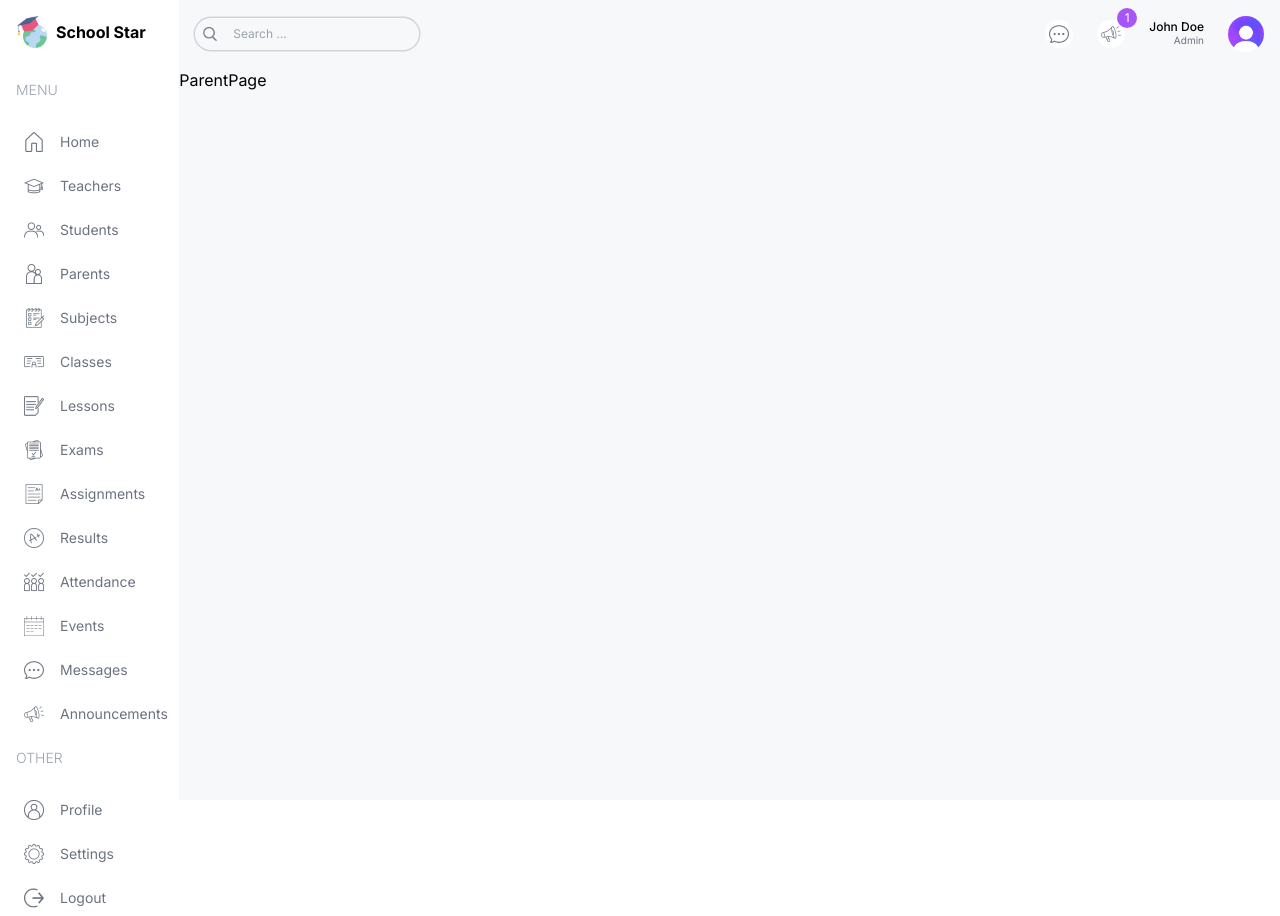
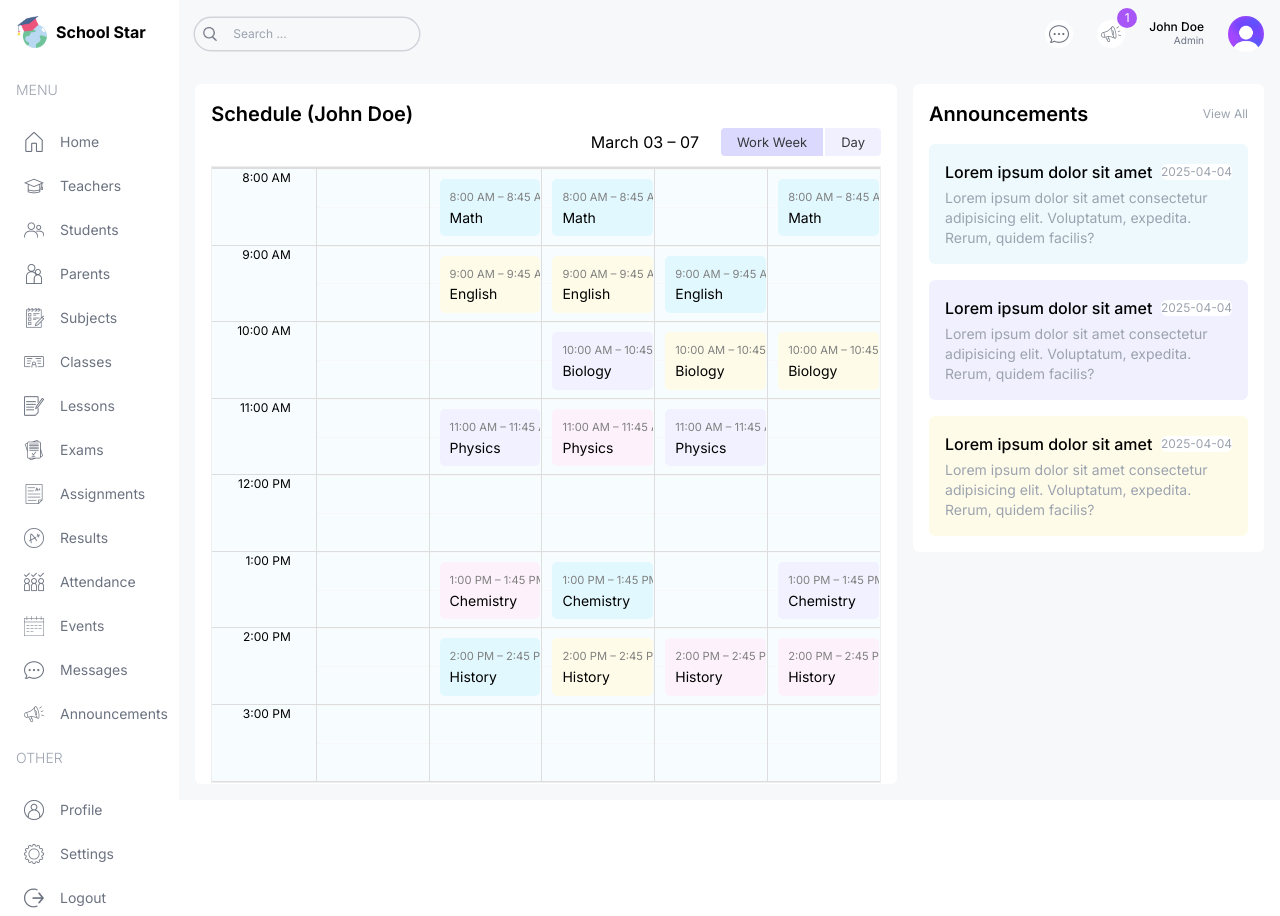
Before and after one commit to Tegarsw17/school-management, a Next.js app: page /parent in a window 1280 px wide. Built offline with nearby package versions, Linux system fonts and the light colour scheme.

Commit message:
add calender event for each user

```diff
--- a/src/app/(dashboard)/layout.tsx
+++ b/src/app/(dashboard)/layout.tsx
@@ -18,7 +18,7 @@
                 <Menu />
             </div>
             {/* right */}
-            <div className="w-[86%] md:w-[92%] lg:w-[84%] xl:w-[86%] bg-[#F7F8FA] overflow-scroll">
+            <div className="w-[86%] md:w-[92%] lg:w-[84%] xl:w-[86%] bg-[#F7F8FA] overflow-scroll flex flex-col">
                 <Navbar />
                 {children}
             </div>
--- a/src/app/(dashboard)/parent/page.tsx
+++ b/src/app/(dashboard)/parent/page.tsx
@@ -1,6 +1,21 @@
+import Announcements from "@/components/Announcements"
+import BigCalender from "@/components/BigCalender"
+
 const ParentPage = () => {
     return (
-        <div>ParentPage</div>
+        <div className="flex-1 p-4 flex gap-4 flex-col xl:flex-row">
+            {/* left */}
+            <div className="w-full xl:w-2/3">
+                <div className="h-full bg-white p-4 rounded-md">
+                    <h1 className="text-xl font-semibold">Schedule (John Doe)</h1>
+                    <BigCalender />
+                </div>
+            </div>
+            {/* right */}
+            <div className="w-full xl:w-1/3 flex flex-col gap-8">
+                <Announcements />
+            </div>
+        </div>
     )
 }
 
--- a/src/app/(dashboard)/student/page.tsx
+++ b/src/app/(dashboard)/student/page.tsx
@@ -1,6 +1,23 @@
+import Announcements from "@/components/Announcements"
+import BigCalender from "@/components/BigCalender"
+import EventCalender from "@/components/EventCalender"
+
 const StudentPage = () => {
     return (
-        <div>StudentPage</div>
+        <div className="p-4 flex gap-4 flex-col xl:flex-row">
+            {/* left */}
+            <div className="w-full xl:w-2/3">
+                <div className="h-full bg-white p-4 rounded-md">
+                    <h1 className="text-xl font-semibold">Schedule (4a)</h1>
+                    <BigCalender />
+                </div>
+            </div>
+            {/* right */}
+            <div className="w-full xl:w-1/3 flex flex-col gap-8">
+                <EventCalender />
+                <Announcements />
+            </div>
+        </div>
     )
 }
 
--- a/src/app/(dashboard)/teacher/page.tsx
+++ b/src/app/(dashboard)/teacher/page.tsx
@@ -1,6 +1,21 @@
+import Announcements from "@/components/Announcements"
+import BigCalender from "@/components/BigCalender"
+
 const TeacherPage = () => {
     return (
-        <div>TeacherPage</div>
+        <div className="flex-1 p-4 flex gap-4 flex-col xl:flex-row">
+            {/* left */}
+            <div className="w-full xl:w-2/3">
+                <div className="h-full bg-white p-4 rounded-md">
+                    <h1 className="text-xl font-semibold">Schedule</h1>
+                    <BigCalender />
+                </div>
+            </div>
+            {/* right */}
+            <div className="w-full xl:w-1/3 flex flex-col gap-8">
+                <Announcements />
+            </div>
+        </div>
     )
 }
 
--- a/src/app/globals.css
+++ b/src/app/globals.css
@@ -16,3 +16,93 @@
     background-color: #C3EBFA !important;
     color: black !important;
 }
+
+.rbc-btn-group:first-child{
+    display: none !important;
+}
+
+.rbc-toolbar-label{
+    text-align: right !important;
+    padding: 0px 20px !important;
+}
+
+.rbc-btn-group:last-child{
+    font-size: 13px !important;
+}
+
+.rbc-btn-group:last-child button{
+    border: none !important;
+    background-color: #f1f0ff !important;
+    margin-left: 2px !important;
+}
+
+.rbc-toolbar button.rbc-active{
+    background-color: #dbdafe !important;
+    box-shadow: none !important;
+}
+
+.rbc-time-view{
+    border-color: #eee !important;
+}
+
+.rbc-time-header{
+    display: none !important;
+}
+
+.rbc-item-content{
+    border: none !important;
+}
+
+.rbc-time-gutter.rbc-time-column{
+    font-size: 12px !important;
+}
+
+.rbc-time-gutter.rbc-time-column .rbc-timeslot-group{
+    padding: 0px 20px !important;
+}
+
+.rbc-timeslot-group{
+    background-color: #f7fdff !important;
+}
+
+.rbc-day-slot{
+    font-size: 14px !important;
+}
+
+.rbc-event{
+    border: none !important;
+    color: black !important;
+    padding: 10px !important;
+    margin: 10px !important;
+    width: 99% !important;
+}
+
+.rbc-event:nth-child(1) {
+    background-color: #e2f8ff !important;
+}
+.rbc-event:nth-child(2) {
+    background-color: #fefce8 !important;
+}
+.rbc-event:nth-child(3) {
+    background-color: #f2f1ff !important;
+}
+.rbc-event:nth-child(4) {
+    background-color: #fdf2fb !important;
+}
+.rbc-event:nth-child(5) {
+    background-color: #e2f8ff !important;
+}
+.rbc-event:nth-child(6) {
+    background-color: #fefce8 !important;
+}
+.rbc-event:nth-child(7) {
+    background-color: #f2f1ff !important;
+}
+.rbc-event:nth-child(8) {
+    background-color: #fdf2fb !important;
+}
+
+.rbc-event-label{
+    color: gray !important;
+    margin-bottom: 5px;
+}
--- /dev/null
+++ b/src/components/BigCalender.tsx
@@ -0,0 +1,34 @@
+"use client"
+
+import { Calendar, momentLocalizer, View, Views } from 'react-big-calendar'
+import moment from 'moment'
+import { calendarEvents } from '@/lib/data'
+import "react-big-calendar/lib/css/react-big-calendar.css"
+import { useState } from 'react'
+
+const localizer = momentLocalizer(moment)
+
+const BigCalender = () => {
+    const [view, setView] = useState<View>(Views.WORK_WEEK)
+
+    const handleOnChangeView = (selectedView: View) => {
+        setView(selectedView)
+    }
+    return (
+        <Calendar
+            localizer={localizer}
+            events={calendarEvents}
+            startAccessor="start"
+            endAccessor="end"
+            views={["work_week", "day"]}
+            view={view}
+            style={{ height: "98%" }}
+            onView={handleOnChangeView}
+            min={new Date(2025, 2, 5, 8, 0)}
+            max={new Date(2025, 2, 5, 16, 0)}
+        />
+    )
+}
+
+
+export default BigCalender
```
